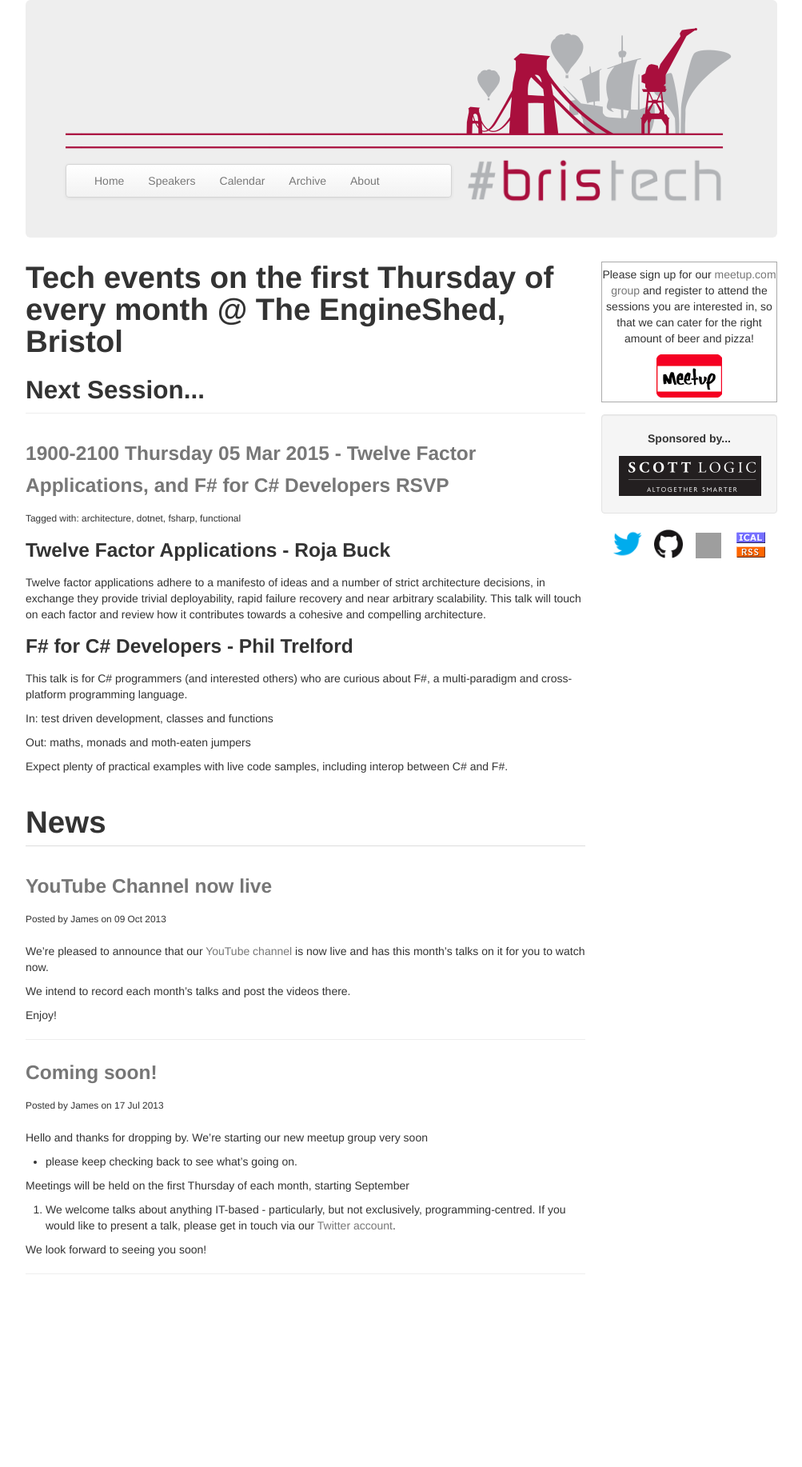
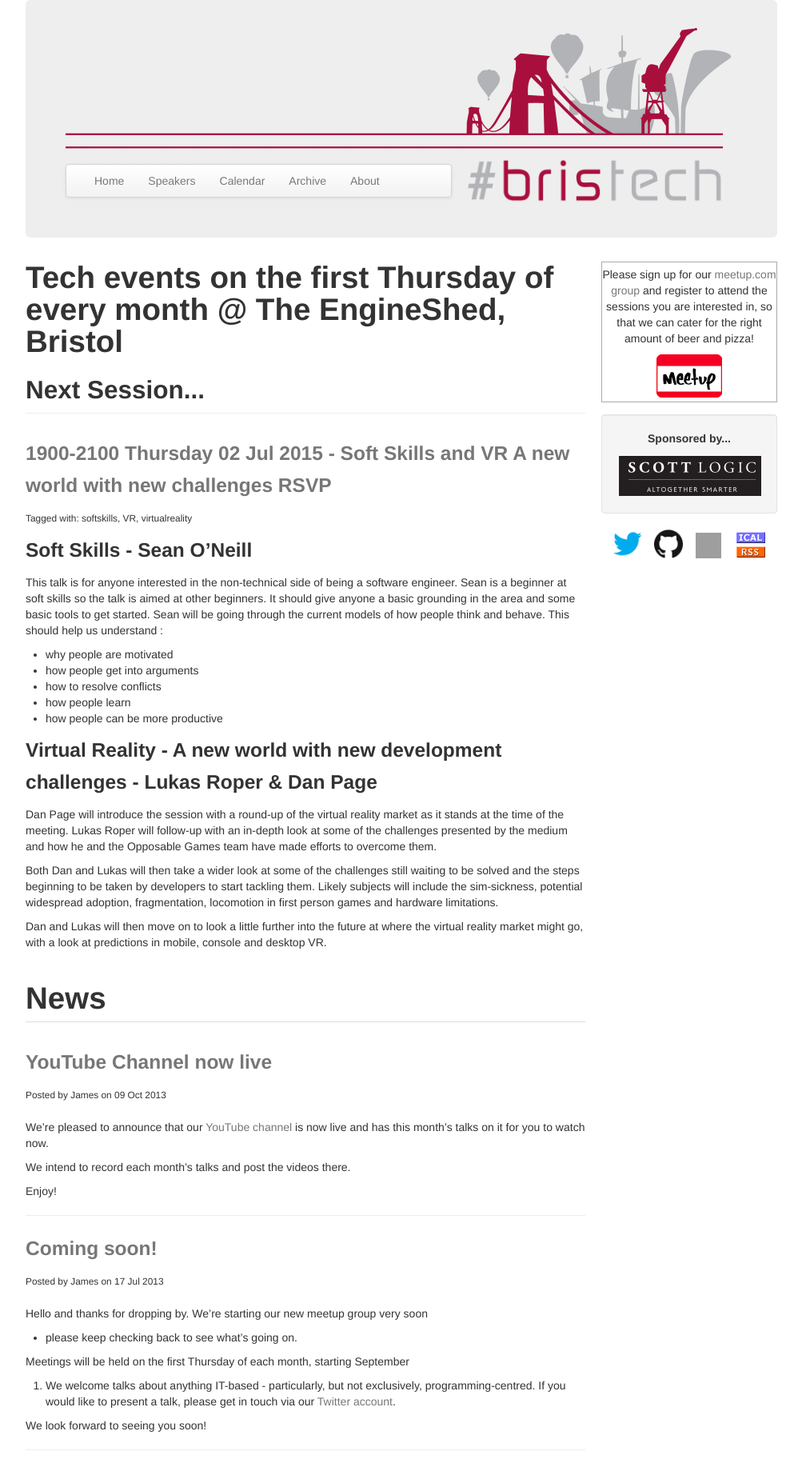
Before and after one commit to bris-tech/bris-tech.github.io, a Jekyll site: the page built from index.html, in a window 1280 px wide. Shown: the whole page at 80% size, without its empty margins (138-1141 px from the left). Built offline with Jekyll 4.4.1, drawn with Linux system fonts in a browser that asks for light colours; before the commit the page ends 1614 px from its top, so only the background shows below that; grey boxes are pictures that could not be loaded.

Commit message:
Updated site for April through to July

```diff
--- /dev/null
+++ b/_posts/2015-07-02-july-2015.md
@@ -0,0 +1,28 @@
+---
+layout: session
+title: "Soft Skills and VR A new world with new challenges"
+categories: event
+speakers: [seanoneill, lukasroper, danpage]
+tags: softskills VR virtualreality
+meetupid: 223200894
+---
+
+### Soft Skills - Sean O'Neill
+
+This talk is for anyone interested in the non-technical side of being a software engineer. Sean is a beginner at soft skills so the talk is aimed at other beginners. It should give anyone a basic grounding in the area and some basic tools to get started. Sean will be going through the current models of how people think and behave. This should help us understand :
+
+* why people are motivated
+* how people get into arguments
+* how to resolve conflicts
+* how people learn
+* how people can be more productive
+
+### Virtual Reality - A new world with new development challenges - Lukas Roper & Dan Page
+
+Dan Page will introduce the session with a round-up of the virtual reality market as it stands at the time of the meeting. Lukas Roper will follow-up with an in-depth look at some of the challenges presented by the medium and how he and the Opposable Games team have made efforts to overcome them.
+
+
+Both Dan and Lukas will then take a wider look at some of the challenges still waiting to be solved and the steps beginning to be taken by developers to start tackling them. Likely subjects will include the sim-sickness, potential widespread adoption, fragmentation, locomotion in first person games and hardware limitations.
+
+
+Dan and Lukas will then move on to look a little further into the future at where the virtual reality market might go, with a look at predictions in mobile, console and desktop VR.
```
Also changed, not shown: _posts/2015-03-05-march-2015.md (+1 -1 lines), _posts/2015-04-02-april-2015.md (added, +23 -0 lines), _posts/2015-05-07-may-2015.md (added, +16 -0 lines), _posts/2015-06-04-june-2015.md (added, +20 -0 lines), speakers/_posts/2000-01-01-dan-page.md (added, +10 -0 lines), speakers/_posts/2000-01-01-jamie-bowen.md (added, +12 -0 lines), speakers/_posts/2000-01-01-jon-jagger.md (added, +10 -0 lines), speakers/_posts/2000-01-01-kai-davenport.md (added, +15 -0 lines), speakers/_posts/2000-01-01-lukas-roper.md (added, +10 -0 lines), speakers/_posts/2000-01-01-neil-andrassy.md (added, +10 -0 lines), speakers/_posts/2000-01-01-sean-oneill.md (added, +10 -0 lines), speakers/_posts/2000-01-01-simon-howard.md (added, +10 -0 lines).
